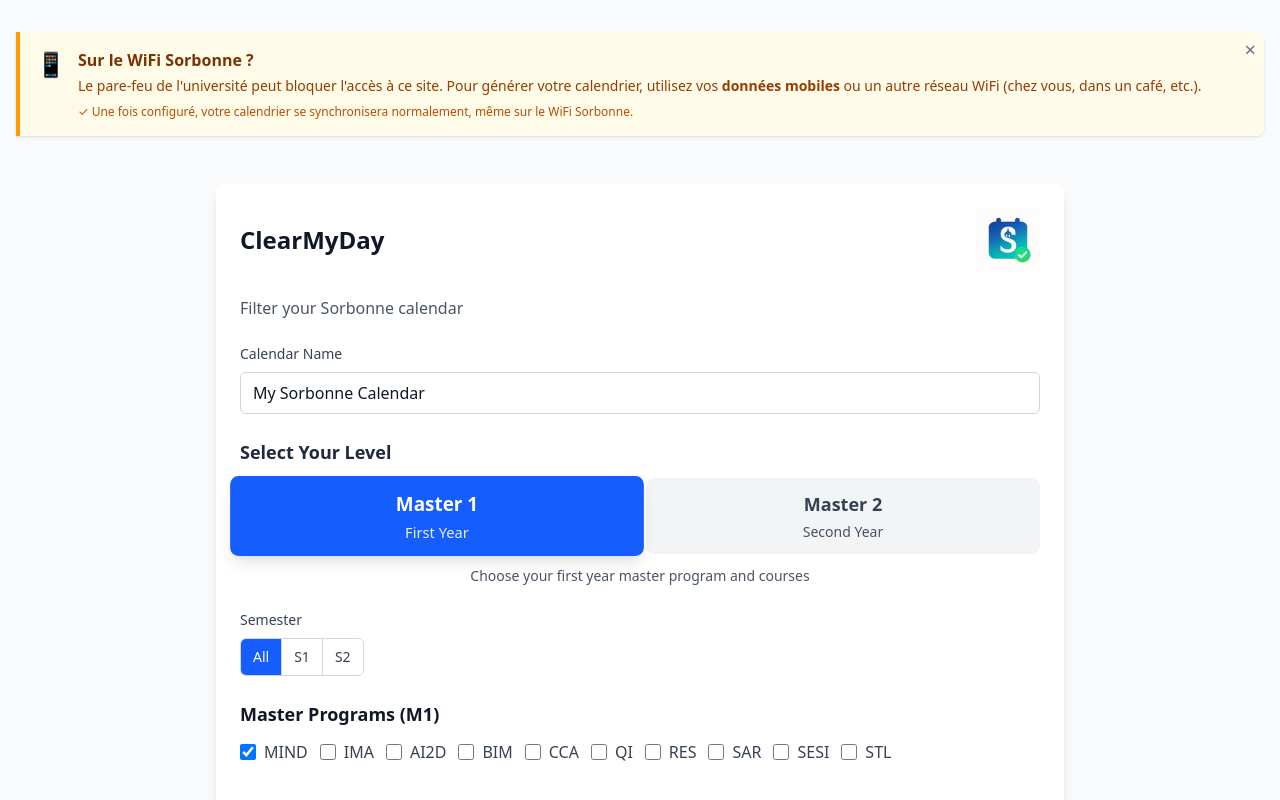
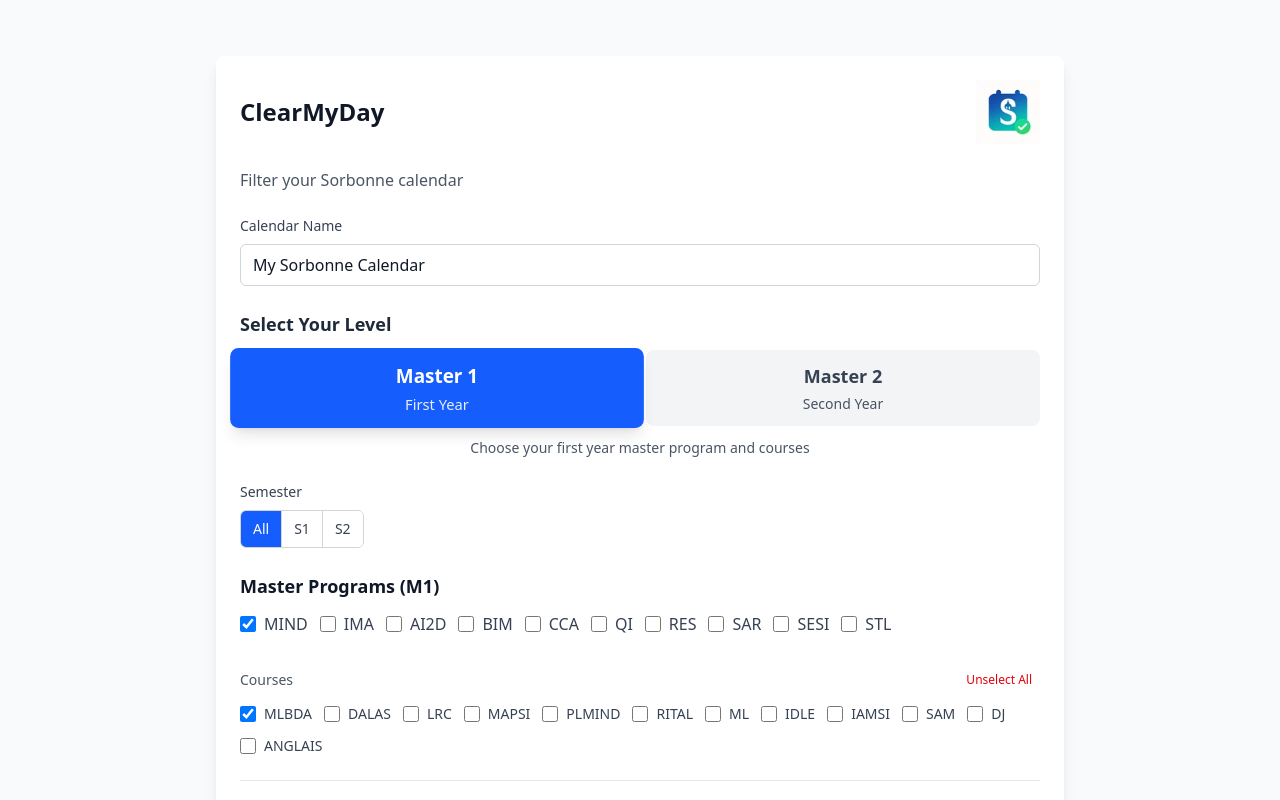
Before and after one commit to glouno/clearMyDay, a Next.js app in the folder clear-my-day/: page / in a window 1280 px wide. Shown: the top 800 px of the page. Built offline with nearby package versions, Linux system fonts and the light colour scheme; no server answers.

Commit message:
Remove obsolete Sorbonne Wi-Fi warning and firewall guidance (#19)
* Remove obsolete Sorbonne WiFi warning banner

* Retire resolved Sorbonne Wi-Fi guidance across documentation

```diff
--- a/clear-my-day/src/app/page.tsx
+++ b/clear-my-day/src/app/page.tsx
@@ -3,7 +3,6 @@
 import React, { useCallback, useState } from 'react';
 import SimplifiedCalendarSelector from '@/components/SimplifiedCalendarSelector';
 import WeeklyCalendarPreview from '@/components/WeeklyCalendarPreview';
-import SorbonneWifiWarning from '@/components/SorbonneWifiWarning';
 import { FilterConfig } from '@/lib/types';
 
 export default function Home() {
@@ -23,9 +22,6 @@
   return (
     <div className="min-h-screen bg-gray-50">
       <div className="container mx-auto px-2 sm:px-4 py-4 sm:py-8">
-        {/* Warning for Sorbonne WiFi users */}
-        <SorbonneWifiWarning />
-
         <SimplifiedCalendarSelector
           onFilterChange={handleFilterChange}
           onPreview={() => {}}
--- a/clear-my-day/src/components/SorbonneWifiWarning.tsx
+++ /dev/null
@@ -1,54 +0,0 @@
-'use client';
-
-import React, { useState, useEffect } from 'react';
-
-/**
- * Warning banner for students accessing from Sorbonne WiFi network
- * Shows instructions to use mobile data instead
- */
-export default function SorbonneWifiWarning() {
-  const [showWarning, setShowWarning] = useState(false);
-
-  useEffect(() => {
-    // Show warning after a short delay to check if page loads slowly
-    // (indicating potential network issues)
-    const timer = setTimeout(() => {
-      // Always show the warning as we can't reliably detect Sorbonne network
-      // Users not affected can easily dismiss it
-      setShowWarning(true);
-    }, 1000);
-
-    return () => clearTimeout(timer);
-  }, []);
-
-  if (!showWarning) return null;
-
-  return (
-    <div className="bg-gradient-to-r from-yellow-50 to-amber-50 border-l-4 border-amber-500 p-4 mb-6 rounded-r-lg shadow-sm relative">
-      <button
-        onClick={() => setShowWarning(false)}
-        className="absolute top-2 right-2 text-gray-500 hover:text-gray-700 text-xl leading-none"
-        aria-label="Close"
-      >
-        ×
-      </button>
-
-      <div className="flex items-start gap-3 pr-6">
-        <span className="text-2xl flex-shrink-0">📱</span>
-        <div className="flex-1">
-          <h3 className="font-semibold text-amber-900 mb-1">
-            Sur le WiFi Sorbonne ?
-          </h3>
-          <p className="text-sm text-amber-800 mb-2">
-            Le pare-feu de l&apos;université peut bloquer l&apos;accès à ce site.
-            Pour générer votre calendrier, utilisez vos <strong>données mobiles</strong> ou
-            un autre réseau WiFi (chez vous, dans un café, etc.).
-          </p>
-          <p className="text-xs text-amber-700">
-            ✓ Une fois configuré, votre calendrier se synchronisera normalement, même sur le WiFi Sorbonne.
-          </p>
-        </div>
-      </div>
-    </div>
-  );
-}
```
Also changed, not shown: 5 other files (tests, documents, lock files or other folders).
